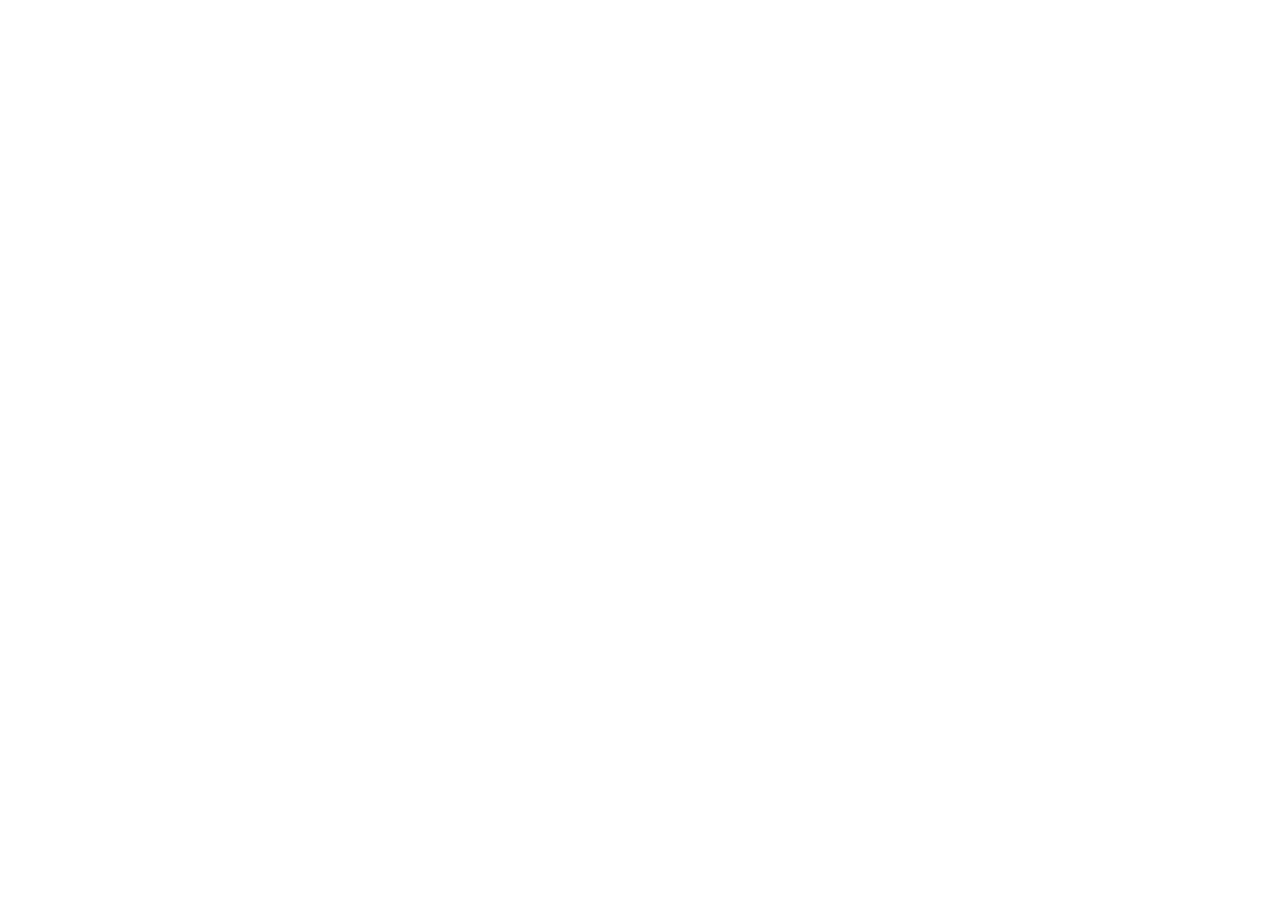
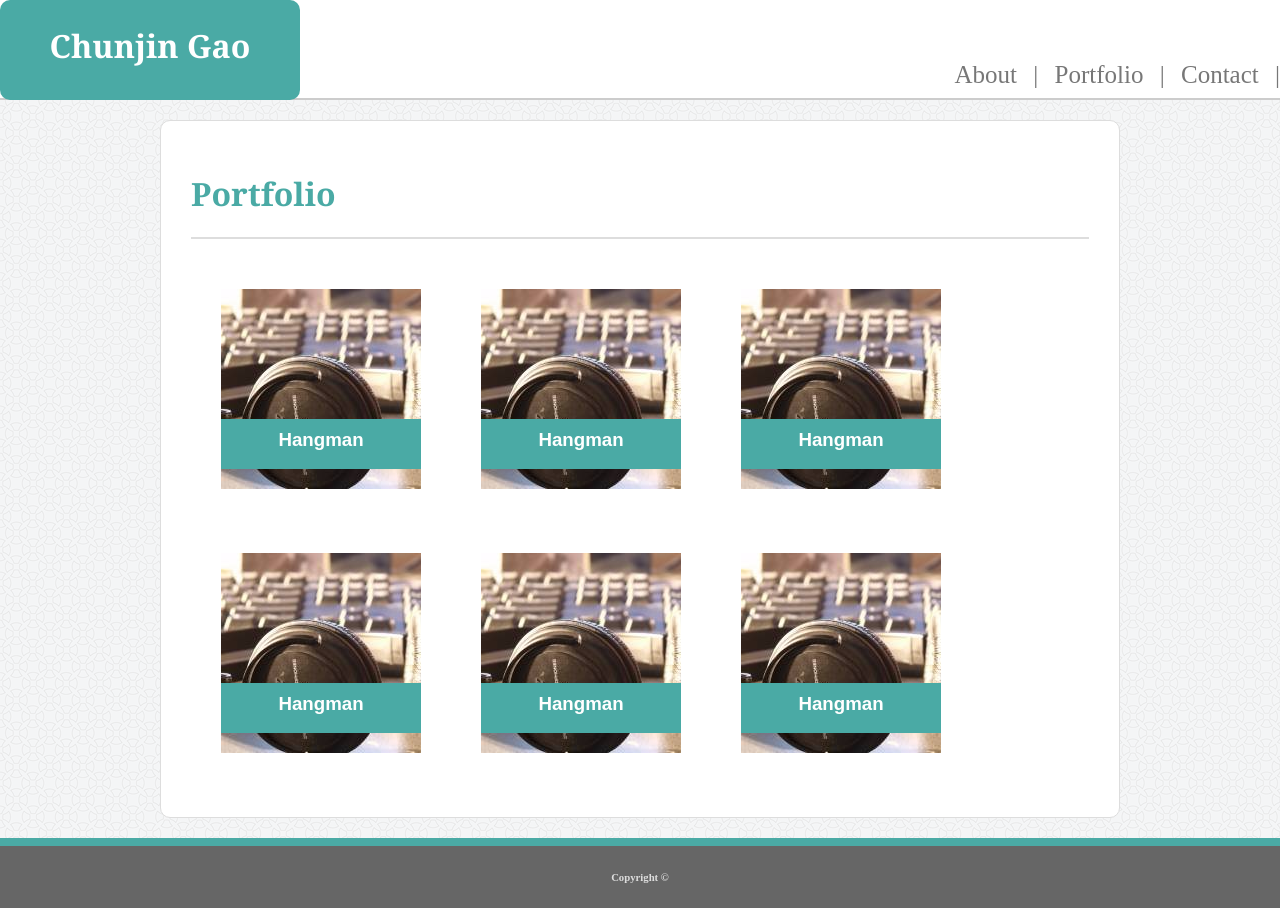
Before and after one commit to Barneybean/Barneybean.github.io, a plain HTML site: page portfolio.html in a window 1280 px wide. Before the commit the page ends 800 px from the top, so only its background shows below. Drawn offline with Linux system fonts and the light colour scheme.

Commit message:
added contact and portfolio page.

```diff
--- a/assets/css/style.css
+++ b/assets/css/style.css
@@ -19,9 +19,8 @@ body{
     background: url("../images/background.png");
     background-repeat: repeat;
     margin:0px;
-    color:#777777;
+    color:rgba(119, 119 ,119, 1);
     height: 100%;
-
 }
 
 .main-body{
@@ -38,7 +37,7 @@ body{
     height: 100px;
     border-bottom: 2px solid #cccccc;
 }
-.second{
+.second-box-header{
     width: 960px;
     height: 100px;
     margin: 0 auto;
@@ -85,7 +84,20 @@ a:visited {
 .bio-container{
     width: 100%;
     margin:20px 0px 20px 0px;
+}
 
+#github{
+    position: absolute;
+    bottom:0px;
+    right:50px;
+    float:right;
+}
+
+#linkedin{
+    position: absolute;
+    bottom:0px;
+    right:10px;
+    float:right;
 }
 
 .bio{
@@ -115,6 +127,7 @@ a:visited {
 }
 
 .about-bar{
+    position: relative;
     border-bottom: 2px solid #dddddd;
     margin-bottom: 20px;
 }
@@ -176,7 +189,7 @@ input{
     width: 100%;
     padding: 12px 20px;
     margin: 8px 0;
-    background:#4aaa4a;
+    background:#4c794c;
     display: inline-block;
     border: 1px solid #ccc;
     border-radius: 4px;
@@ -184,3 +197,26 @@ input{
 }
 
 /* portfolio */
+
+
+section{
+    float: left;
+    margin: 30px;
+}
+
+.frame{
+    position: relative;
+}
+
+
+h3{
+    position: absolute;
+    bottom:5px;
+    height: 50px;
+    width:100%;
+    background-color:#4aaaa5;
+    color: #ffffff;
+    text-align: center;
+    padding: 10px;
+
+}
--- a/portfolio.html
+++ b/portfolio.html
@@ -0,0 +1,109 @@
+<!DOCTYPE html>
+<html>
+    <head>
+        <meta charset="UTF-8">
+        <Title>Wecome to Chunjin Gao Page</title>
+        <link rel="stylesheet" type="text/css" href="assets/css/style.css"/>
+        <link href="https://fonts.googleapis.com/css?family=Amatic+SC|Lobster|Roboto" rel="stylesheet">
+    </head>
+
+    <body>
+        <div class="main-body">
+        <!-- header and body shares same format in main class and has their own sub class -->
+        <div class="head">
+            <div class="second">
+                <div class="name-box">
+                    <h1 class="name">Chunjin Gao</h1>
+                </div>
+
+                <div class="nav">
+
+                        <a href="index.html">About |</a>
+                        <a href="portfolio.html">Portfolio |</a>
+                        <a href="contact.html">Contact |</a>
+
+                </div>
+            </div>
+        </div>
+
+        <div class="bio-container">
+        <div class="bio clearfix">
+            <!-- use clearfix to extended container to contain image -->
+            <div class="about-bar">
+                <h1 class="subtitle">Portfolio</h1>
+            </div>
+
+            <div>
+            <section>
+                <div class="frame">
+                    <img src="assets/images/tech2.jpg" height=200 width=200 alt="portfolio-image"/>
+                    <div class="ribon">
+                        <h3>Hangman</h3>
+                    </div>
+                </div>
+            </section>
+
+            <section>
+                    <div class="frame">
+                        <img src="assets/images/tech2.jpg" height=200 width=200 alt="portfolio-image"/>
+                        <div class="ribon">
+                            <h3>Hangman</h3>
+                        </div>
+                    </div>
+            </section>
+
+            <section>
+                    <div class="frame">
+                        <img src="assets/images/tech2.jpg" height=200 width=200 alt="portfolio-image"/>
+                        <div class="ribon">
+                            <h3>Hangman</h3>
+                        </div>
+                    </div>
+            </section>
+
+            <section>
+                    <div class="frame">
+                        <img src="assets/images/tech2.jpg" height=200 width=200 alt="portfolio-image"/>
+                        <div class="ribon">
+                            <h3>Hangman</h3>
+                        </div>
+                    </div>
+            </section>
+
+            <section>
+                    <div class="frame">
+                        <img src="assets/images/tech2.jpg" height=200 width=200 alt="portfolio-image"/>
+                        <div class="ribon">
+                            <h3>Hangman</h3>
+                        </div>
+                    </div>
+            </section>
+
+            <section>
+                    <div class="frame">
+                        <img src="assets/images/tech2.jpg" height=200 width=200 alt="portfolio-image"/>
+                        <div class="ribon">
+                            <h3>Hangman</h3>
+                        </div>
+                    </div>
+            </section>
+
+            </div>
+        <div>
+
+        </div>
+        </div>
+        </div>
+
+        <footer>
+            <h6 id="copyright">Copyright ©</h6>
+        </footer>
+
+
+    </div>
+    </body>
+
+
+
+
+</html>
```
Also changed, not shown: index.html (+8 -1 lines), assets/images/github.png (added), assets/images/linkedin.png (added), assets/images/tech2.jpg (added), 1 other file.
